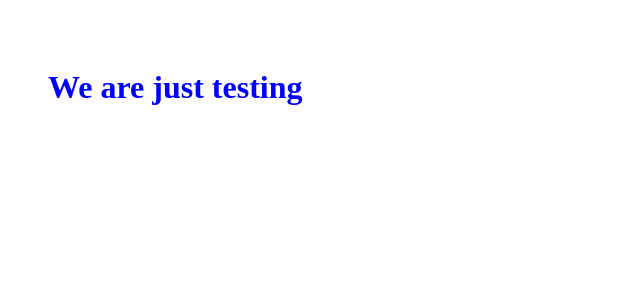
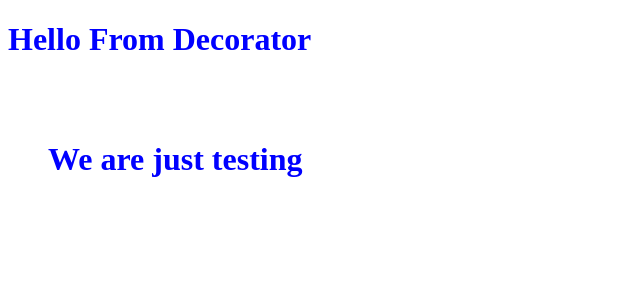
Before and after one commit to davidvera13/react-angular-node, an Angular app in the folder booking-angular/: page / in a window 1280 px wide. Shown: the top 300 px of the page, without its empty margins (0-640 px from the left). Built offline with nearby package versions, Linux system fonts and the light colour scheme.

Commit message:
front(lrearning): fix lint

```diff
--- a/booking-angular/src/app/app.component.html
+++ b/booking-angular/src/app/app.component.html
@@ -1,4 +1,4 @@
-<!--<h1>{{hello}}</h1>-->
+<h1>{{hello}} </h1>
 <div class="container">
   <h1>{{test}}</h1>
 </div>
--- a/booking-angular/src/app/decorators/index.ts
+++ b/booking-angular/src/app/decorators/index.ts
@@ -1,6 +1,8 @@
+// tslint:disable-next-line:typedef
 export function AppDecorator(config: any) {
   console.log(config.message);
 
+  // tslint:disable-next-line:only-arrow-functions
   return function(target: any) {
     console.log('Decorated class - ', target);
 
```
